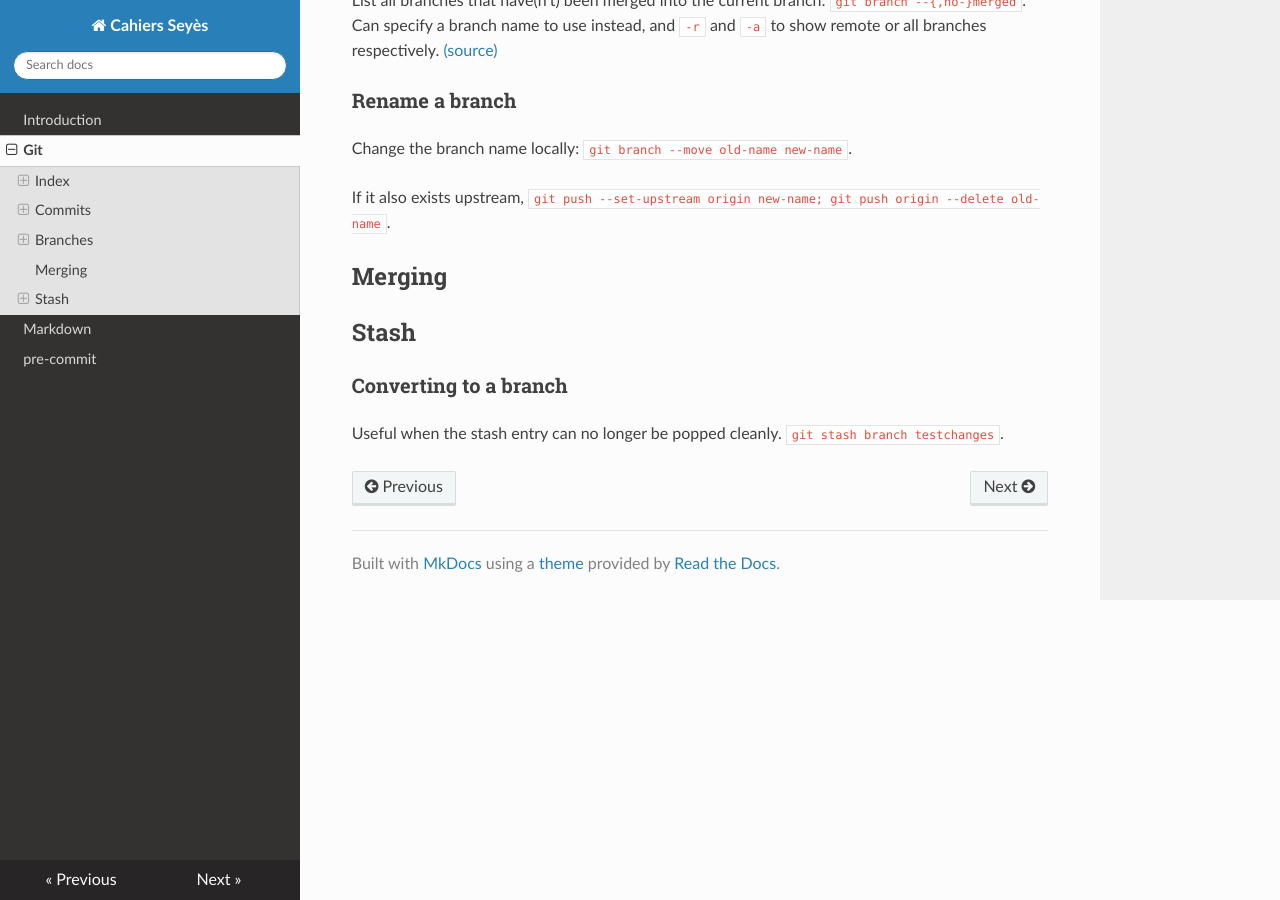
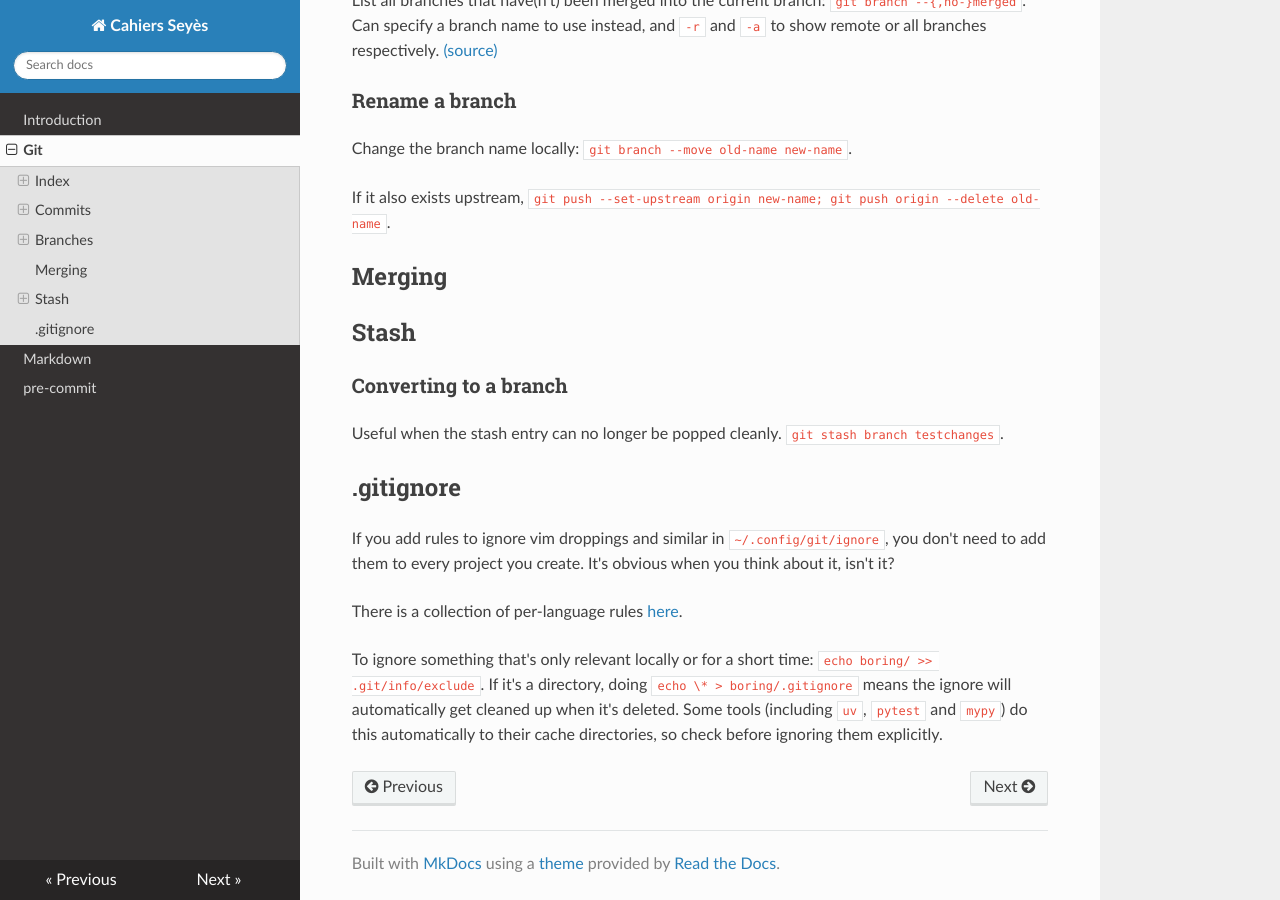
Before and after one commit to ligne/cahiers, an MkDocs documentation site: the page built from docs/git.md, in a window 1280 px wide and 900 px high, scrolled down 1162 px. Built offline with MkDocs 1.6.1, drawn with Linux system fonts in a browser that asks for light colours; nearby versions of some CDN libraries.

Commit message:
gitignore

```diff
--- a/docs/git.md
+++ b/docs/git.md
@@ -58,3 +58,14 @@ If it also exists upstream, `git push --set-upstream origin new-name; git push o
 ### Converting to a branch
 
 Useful when the stash entry can no longer be popped cleanly. `git stash branch testchanges`.
+
+## .gitignore
+
+If you add rules to ignore vim droppings and similar in `~/.config/git/ignore`, you don't need to add them to every project you create.
+It's obvious when you think about it, isn't it?
+
+There is a collection of per-language rules [here](https://github.com/github/gitignore).
+
+To ignore something that's only relevant locally or for a short time: `echo boring/ >> .git/info/exclude`.
+If it's a directory, doing `echo \* > boring/.gitignore` means the ignore will automatically get cleaned up when it's deleted.
+Some tools (including `uv`, `pytest` and `mypy`) do this automatically to their cache directories, so check before ignoring them explicitly.
```
